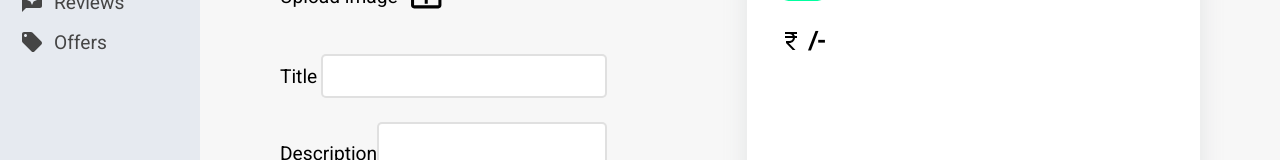
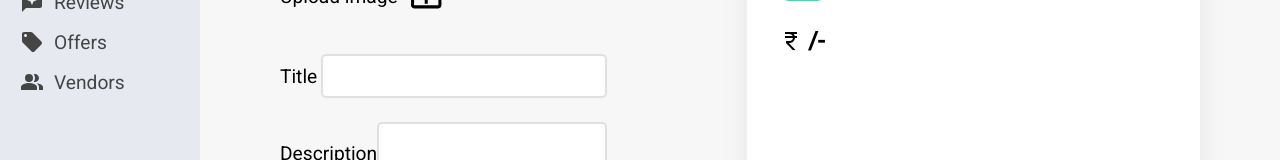
Before and after one commit to jaisonjoshi/trouvaillerdeployed, a React (Create React App) app in the folder admin/: page /hotels/newHotel in a window 1280 px wide. Shown: the part 270-430 px from the top of the page. Built offline with nearby package versions, Linux system fonts and the light colour scheme; no server answers.

Commit message:
added vendor in sidenav

```diff
--- a/admin/src/components/sidenav/Sidenav.js
+++ b/admin/src/components/sidenav/Sidenav.js
@@ -41,6 +41,11 @@ const Sidenav = () => {
                         <LocalOfferIcon className='sidenav-icn'/><span>Offers</span>
                     </li>
                 </Link>
+                <Link to="/vendors">
+                    <li>
+                        <PeopleAltIcon className='sidenav-icn'/><span>Vendors</span>
+                    </li>
+                </Link>
             </ul>
         </div>
     )
```
